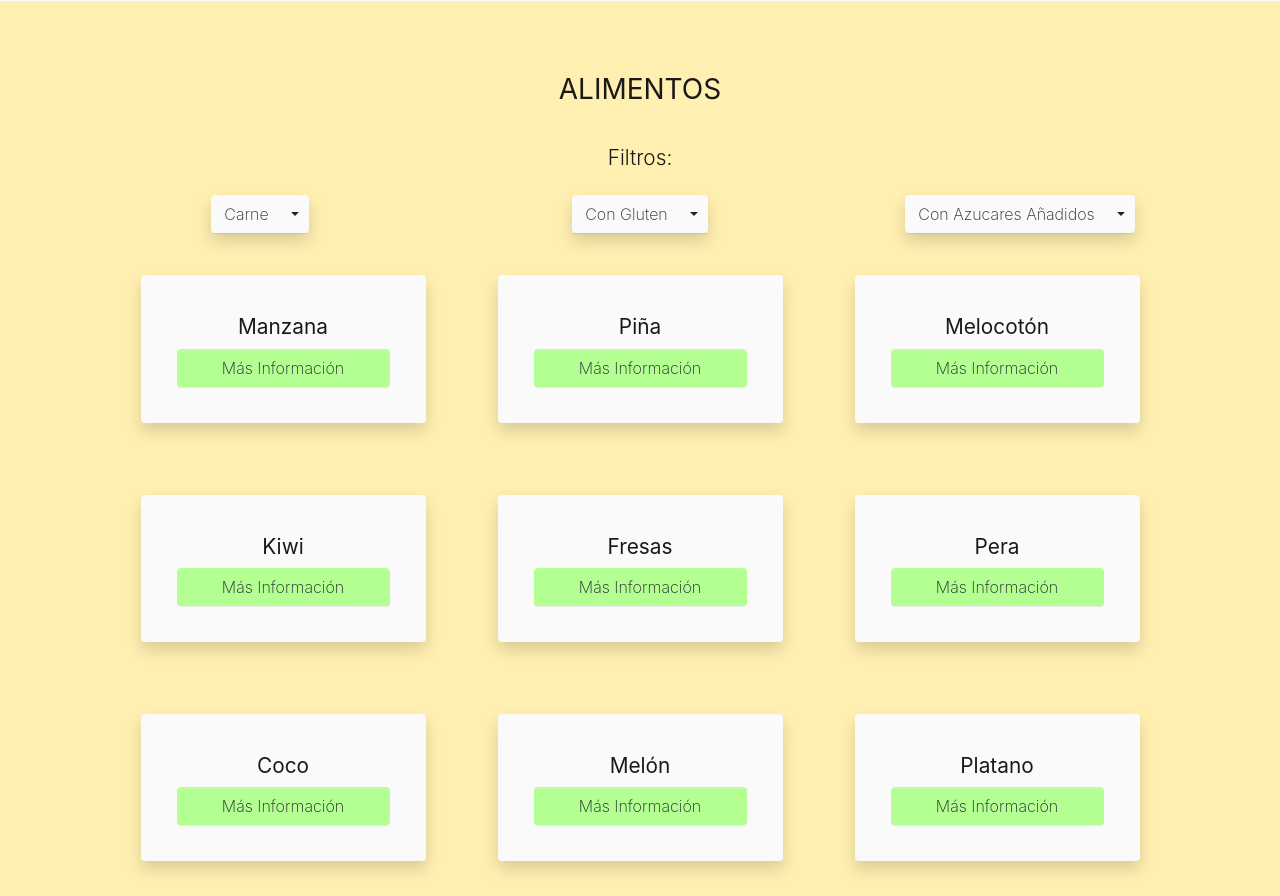
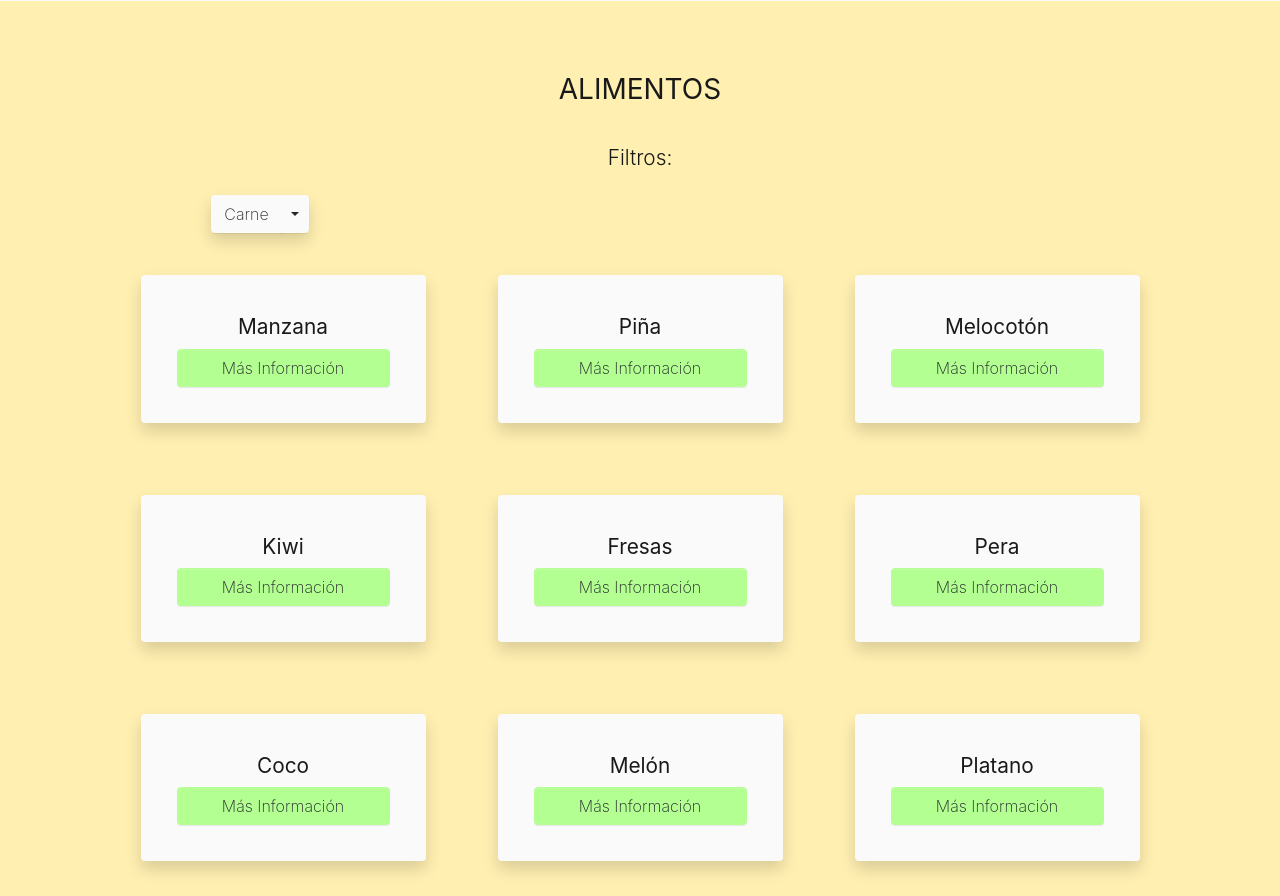
Before and after one commit to Rafael-bot/-Food, a Django app: page / in a window 1280 px wide. Shown: the part 1059-1955 px from the top of the page. Run offline with Django 3.2, Linux system fonts and the light colour scheme; a user stored in the database is signed in; some libraries are stand-ins or nearby versions.

Commit message:
Modificacion index.html

```diff
--- a/Project/moreFood/templates/Index.html
+++ b/Project/moreFood/templates/Index.html
@@ -88,7 +88,7 @@
             </div>
           </div>
         </div>
-        <div class="col-md-4" style="">
+        <!--<div class="col-md-4" style="">
           <div class="py-1 w-100 text-center">
             <div class="btn-group mx-2 shadow">
               <button type="button" class="btn btn-light">Con Gluten</button>
@@ -109,7 +109,7 @@
               </div>
             </div>
           </div>
-        </div>
+        </div>-->
       </div>
       <div class="col-12 row justify-content-center">
         <div style="" class="row">
@@ -193,7 +193,7 @@
       </div>
     </div>
   </div>
-  <div class="bg-light py-3 pt-5">
+  <!--<div class="bg-light py-3 pt-5">
     <div class="container">
       <div class="row">
         <div class="col-md-12">
@@ -244,7 +244,7 @@
         </div>
       </div>
     </div>
-  </div>
+  </div>-->
   <div class="bg-primary pt-5">
     <div class="container">
       <div class="row">
```
